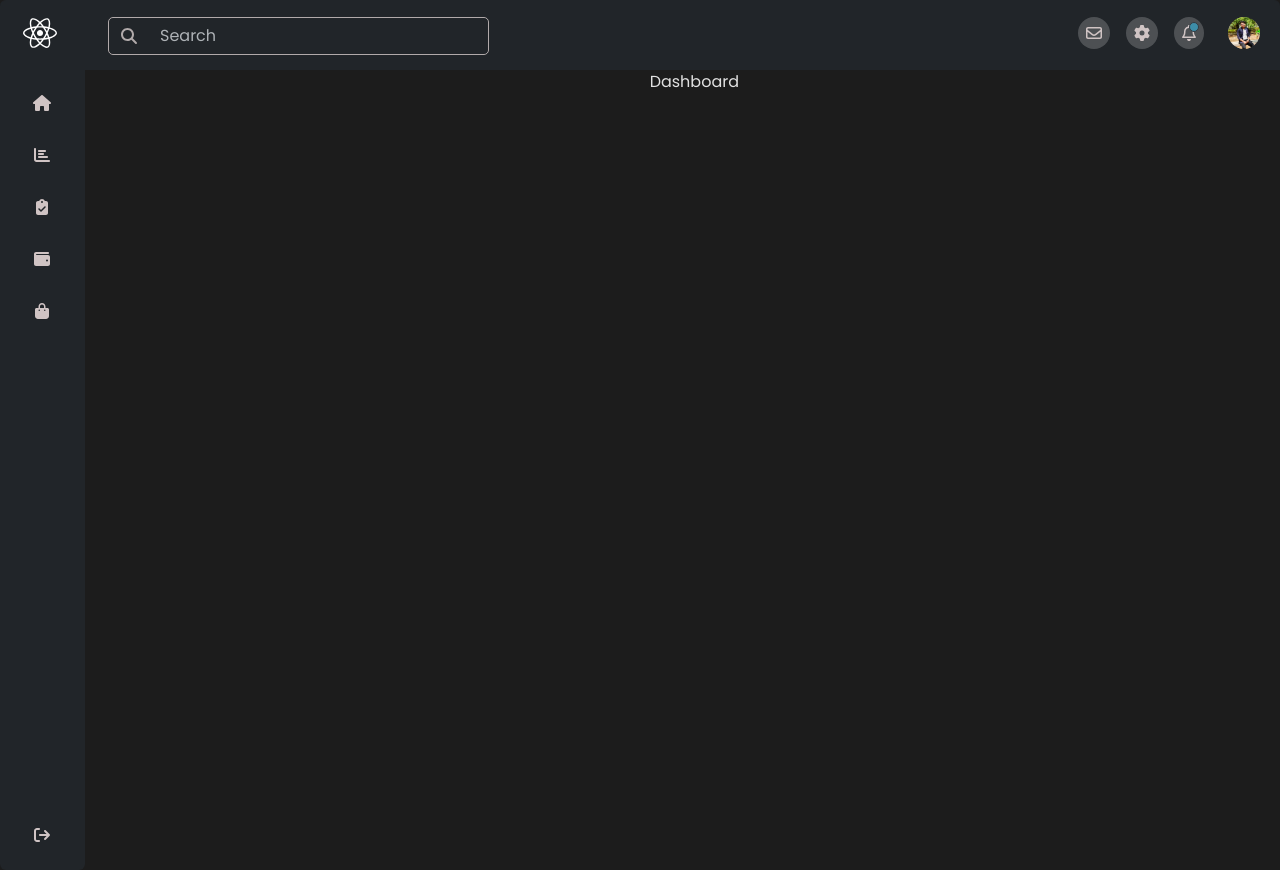
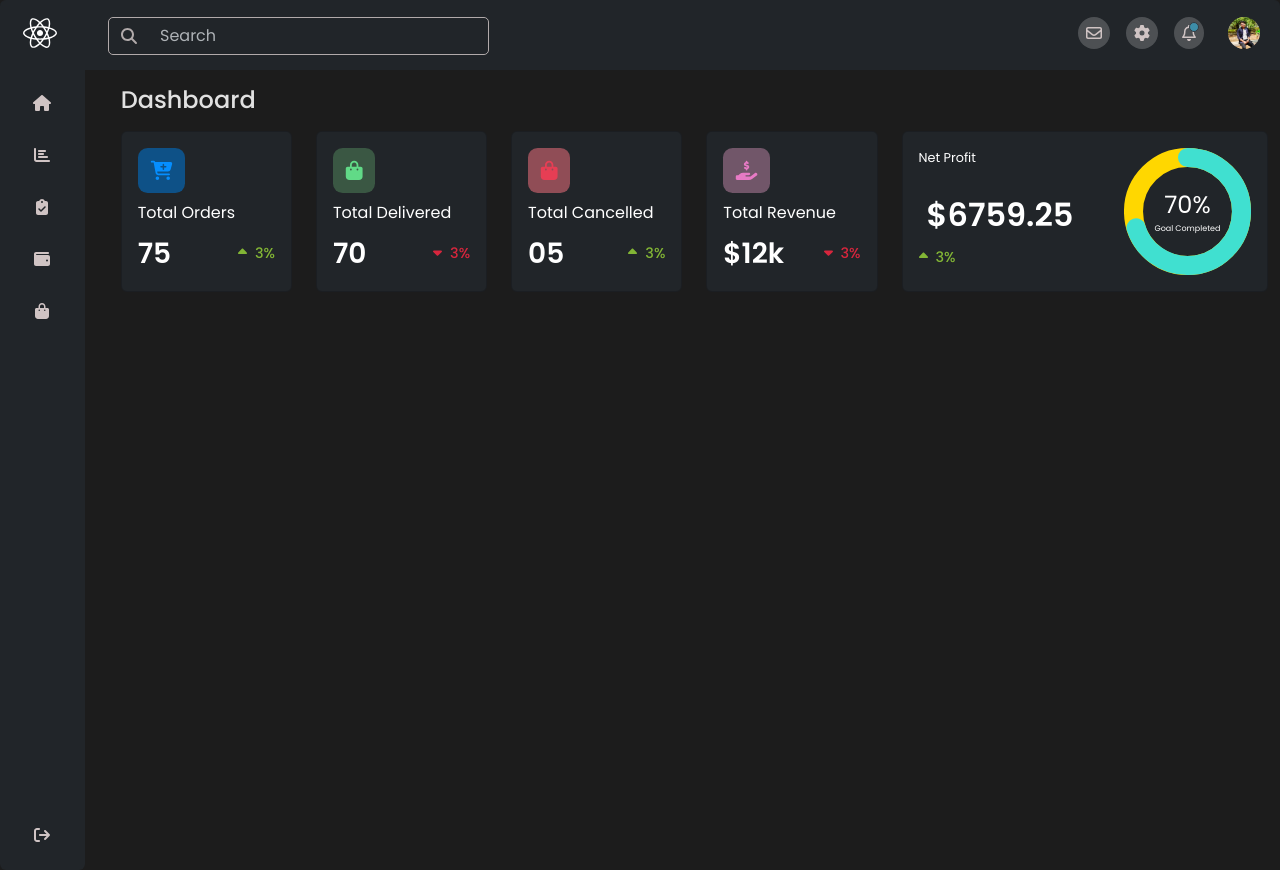
Before and after one commit to somjeet2000/my-web-assignment-1, a React (Create React App) app: page / in a window 1280 px wide. Built offline with nearby package versions, Linux system fonts and the light colour scheme.

Commit message:
Dashboard Part Row 1 completed

```diff
--- a/package.json
+++ b/package.json
@@ -11,7 +11,9 @@
     "@testing-library/jest-dom": "^5.17.0",
     "@testing-library/react": "^13.4.0",
     "@testing-library/user-event": "^13.5.0",
+    "chart.js": "^4.4.3",
     "react": "^18.3.1",
+    "react-circular-progressbar": "^2.1.0",
     "react-dom": "^18.3.1",
     "react-router-dom": "^6.26.0",
     "react-scripts": "5.0.1",
--- /dev/null
+++ b/src/components/Dashboard/Dashboard.css
@@ -0,0 +1,3 @@
+.summary-card .card-body {
+  color: white;
+}
--- a/src/components/Dashboard/Dashboard.jsx
+++ b/src/components/Dashboard/Dashboard.jsx
@@ -1,7 +1,158 @@
 import React from 'react';
+import './Dashboard.css';
+import Summary from '../Summary';
+import {
+  faCartPlus,
+  faCaretDown,
+  faCaretUp,
+  faBagShopping,
+  faHandHoldingDollar,
+} from '@fortawesome/free-solid-svg-icons';
+import { FontAwesomeIcon } from '@fortawesome/react-fontawesome';
+import {
+  CircularProgressbar,
+  CircularProgressbarWithChildren,
+  buildStyles,
+} from 'react-circular-progressbar';
+import 'react-circular-progressbar/dist/styles.css';
 
 const Dashboard = () => {
-  return <div>Dashboard</div>;
+  const percentage = 70;
+  return (
+    <main className='container-fluid'>
+      <div className='row'>
+        {/* Sidebar */}
+        <div>
+          <div className='d-flex justify-content-between flex-wrap flex-md-nowrap align-items-center'>
+            <h4 className='pt-3 pb-2'>Dashboard</h4>
+          </div>
+          <div className='row'>
+            <Summary
+              title='Total Orders'
+              description='75'
+              mobile='6'
+              mediumDevices='2'
+              icon={faCartPlus}
+              color='#058EFF'
+              backgroundColor='#0e5187'
+              caretIcon={faCaretUp}
+              caretIconColor='#82B535'
+            />
+            <Summary
+              title='Total Delivered'
+              description='70'
+              mobile='6'
+              mediumDevices='2'
+              icon={faBagShopping}
+              color='#61DA87'
+              backgroundColor='#3A5743'
+              caretIcon={faCaretDown}
+              caretIconColor='#D7263D'
+            />
+            <Summary
+              title='Total Cancelled'
+              description='05'
+              mobile='6'
+              mediumDevices='2'
+              icon={faBagShopping}
+              color='#E63E54'
+              backgroundColor='#904D56'
+              caretIcon={faCaretUp}
+              caretIconColor='#82B535'
+            />
+            <Summary
+              title='Total Revenue'
+              description='$12k'
+              mobile='6'
+              mediumDevices='2'
+              icon={faHandHoldingDollar}
+              color='#E77AC5'
+              backgroundColor='#715669'
+              caretIcon={faCaretDown}
+              caretIconColor='#D7263D'
+            />
+            <div className='col-12 col-md-4 mb-3'>
+              <div class='card bg-dark' style={{ color: '#fff' }}>
+                <div className='card-body d-flex flex-row justify-content-between'>
+                  <div class='d-flex flex-column'>
+                    <div
+                      class='card-title text-start pb-2'
+                      style={{ fontSize: '0.8rem' }}
+                    >
+                      Net Profit
+                    </div>
+                    <div className='card-text d-flex flex-column align-items-start'>
+                      <div className='fs-2 fw-semibold p-2'>$6759.25</div>
+                      <div
+                        className='fw-medium'
+                        style={{ color: '#82B535', fontSize: '0.9rem' }}
+                      >
+                        <FontAwesomeIcon icon={faCaretUp} className='me-2' />
+                        3%
+                      </div>
+                    </div>
+                  </div>
+                  <div className='mw-50 h-auto' style={{ width: '127px' }}>
+                    <CircularProgressbarWithChildren
+                      value={percentage}
+                      // text={`${percentage}% Goal Completed`}
+                      strokeWidth={15}
+                      styles={buildStyles({
+                        // textColor: 'white',
+                        // textSize: '0.4rem',
+                        pathColor: 'turquoise',
+                        trailColor: 'gold',
+                      })}
+                    >
+                      <label
+                        style={{
+                          fontSize: '1.5rem',
+                          padding: '3rem 1rem 2rem 1rem',
+                        }}
+                      >
+                        {percentage}%
+                        <p style={{ fontSize: '0.5rem' }}>Goal Completed</p>
+                      </label>
+                    </CircularProgressbarWithChildren>
+                  </div>
+                </div>
+              </div>
+            </div>
+            {/* <Summary
+              title='Net Profit'
+              description='$6759.25'
+              mobile='12'
+              mediumDevices='4'
+            />
+            <Summary
+              title='Activity'
+              description='chart'
+              mobile='12'
+              mediumDevices='8'
+            />
+            <Summary
+              title='Activity'
+              description='chart'
+              mobile='12'
+              mediumDevices='4'
+            />
+            <Summary
+              title='Activity'
+              description='chart'
+              mobile='12'
+              mediumDevices='8'
+            />
+            <Summary
+              title='Activity'
+              description='chart'
+              mobile='12'
+              mediumDevices='4'
+            /> */}
+          </div>
+        </div>
+      </div>
+    </main>
+  );
 };
 
 export default Dashboard;
--- a/src/components/Sidebar/Sidebar.css
+++ b/src/components/Sidebar/Sidebar.css
@@ -1,5 +1,6 @@
 .sidebar {
-  height: 100vh;
+  height: 100%;
+  min-height: 100vh;
   padding: 20px;
   align-items: center;
   box-sizing: border-box;
--- /dev/null
+++ b/src/components/Summary.jsx
@@ -0,0 +1,52 @@
+import React from 'react';
+import { FontAwesomeIcon } from '@fortawesome/react-fontawesome';
+
+const Summary = (props) => {
+  const {
+    title,
+    description,
+    mobile,
+    mediumDevices,
+    icon,
+    color,
+    backgroundColor,
+    caretIcon,
+    caretIconColor,
+  } = props;
+  return (
+    <div className={`col-${mobile} col-md-${mediumDevices} mb-3`}>
+      <div className='card bg-dark' style={{ color: '#fff' }}>
+        <div className='card-body'>
+          <div className='d-flex justify-content-start align-items-center pb-2'>
+            <FontAwesomeIcon
+              icon={icon}
+              style={{
+                position: 'relative',
+                color: `${color}`,
+                fontSize: '1.2rem',
+                padding: '0.8rem',
+                backgroundColor: `${backgroundColor}`,
+                borderRadius: '0.6rem',
+              }}
+            />
+          </div>
+          <div className='d-flex flex-column'>
+            <div className='card-title text-start fs-6'>{title}</div>
+            <div className='card-text d-flex justify-content-between align-items-center'>
+              <div className='fs-3 fw-semibold'>{description}</div>
+              <div
+                className='fw-medium'
+                style={{ color: `${caretIconColor}`, fontSize: '0.9rem' }}
+              >
+                <FontAwesomeIcon icon={caretIcon} className='mx-2' />
+                3%
+              </div>
+            </div>
+          </div>
+        </div>
+      </div>
+    </div>
+  );
+};
+
+export default Summary;
```
Also changed, not shown: src/components/ActivityChart.jsx (added, +47 -0 lines), src/components/Header/Header.jsx (+29 -29 lines), 1 other file (tests, documents, lock files or other folders).
